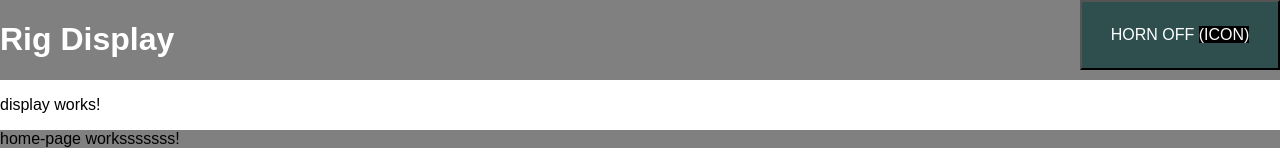
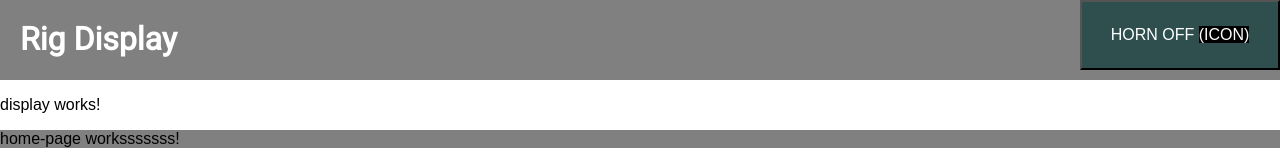
Before and after one commit to andreajaneyee/unearthed2017, an Angular app: page /home in a window 1280 px wide. Shown: the top 160 px of the page. Built offline with nearby package versions, Linux system fonts and the light colour scheme.

Commit message:
added google font and changed h1 font

```diff
--- a/src/app/display/display.component.ts
+++ b/src/app/display/display.component.ts
@@ -3,7 +3,7 @@
 @Component({
   selector: 'app-display',
   templateUrl: './display.component.html',
-  styleUrls: ['./display.component.css']
+  styleUrls: ['./display.component.scss']
 })
 export class DisplayComponent implements OnInit {
 
--- a/src/app/header/header.component.scss
+++ b/src/app/header/header.component.scss
@@ -1,10 +1,16 @@
+//Google fonts
+@import url('https://fonts.googleapis.com/css?family=Roboto');
+
 div.wrapper {
     display: flex;
     flex-direction: row;
     justify-content: space-between;
     background-color: grey;
     color: white;
-    h1.header {}
+    h1.header {
+        font-family: 'Roboto', sans-serif;
+        padding: 0 0 0 20px;
+    }
     button {
         width: 200px;
         height: 70px;
```
Also changed, not shown: src/app/display/display.component.css (deleted), src/app/display/display.component.scss (added).
